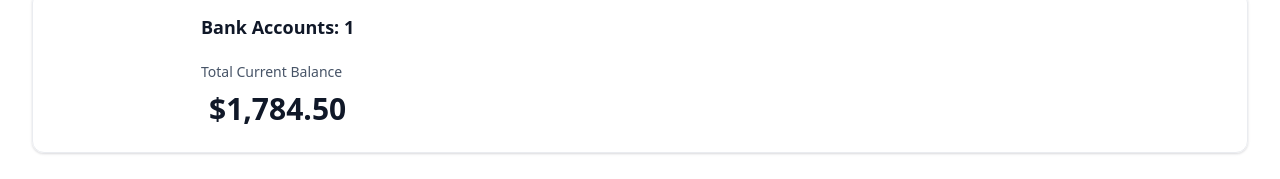
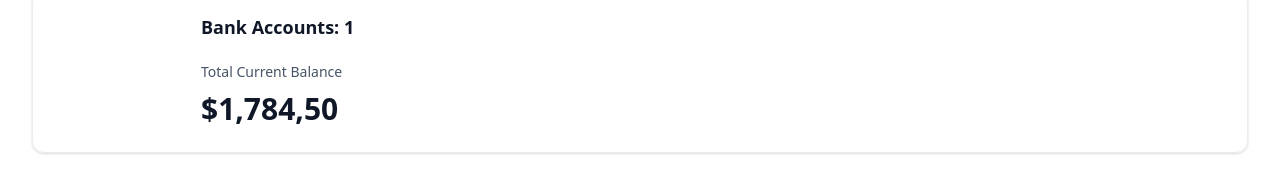
Before and after one commit to Bimaahmadani/Crab-Banking-app, a Next.js app: page / in a window 1280 px wide. Shown: the part 147-326 px from the top of the page. Built offline with nearby package versions, Linux system fonts and the light colour scheme.

Commit message:
update AnimatedCounter & TotalBalanceBox component

```diff
--- a/components/AnimatedCounter.tsx
+++ b/components/AnimatedCounter.tsx
@@ -1,8 +1,17 @@
-import React from 'react'
+'use client'
 
-const AnimatedCounter = () => {
+import CountUp from 'react-countup'
+
+const AnimatedCounter = ({amount}: {amount: number}) => {
   return (
-    <div>AnimatedCounter</div>
+    <div className="w-full">
+    <CountUp
+    duration={2}
+    decimals={2}
+    decimal=","
+    prefix="$"
+    end={amount}/>
+    </div>
   )
 }
 
--- a/components/TotalBalanceBox.tsx
+++ b/components/TotalBalanceBox.tsx
@@ -1,6 +1,7 @@
 import { formatAmount } from '@/lib/utils'
 import React from 'react'
-import CountUp from 'react-countup'
+import AnimatedCounter from './AnimatedCounter'
+
 
 const TotalBalanceBox = ({accounts = [], totalBanks, totalCurrentBalance
 
@@ -19,11 +20,9 @@ const TotalBalanceBox = ({accounts = [], totalBanks, totalCurrentBalance
                 <p className="total-balance-label">
                     Total Current Balance
                 </p>
-                <p className="total-balance-amount flex-center gap-2">
-
-
-                    {formatAmount (totalCurrentBalance)}
-                </p>
+                <span className="total-balance-amount flex-center gap-2">
+                    <AnimatedCounter amount={totalCurrentBalance} />
+                </span>
             </div>
         </div>
     </section>
```
